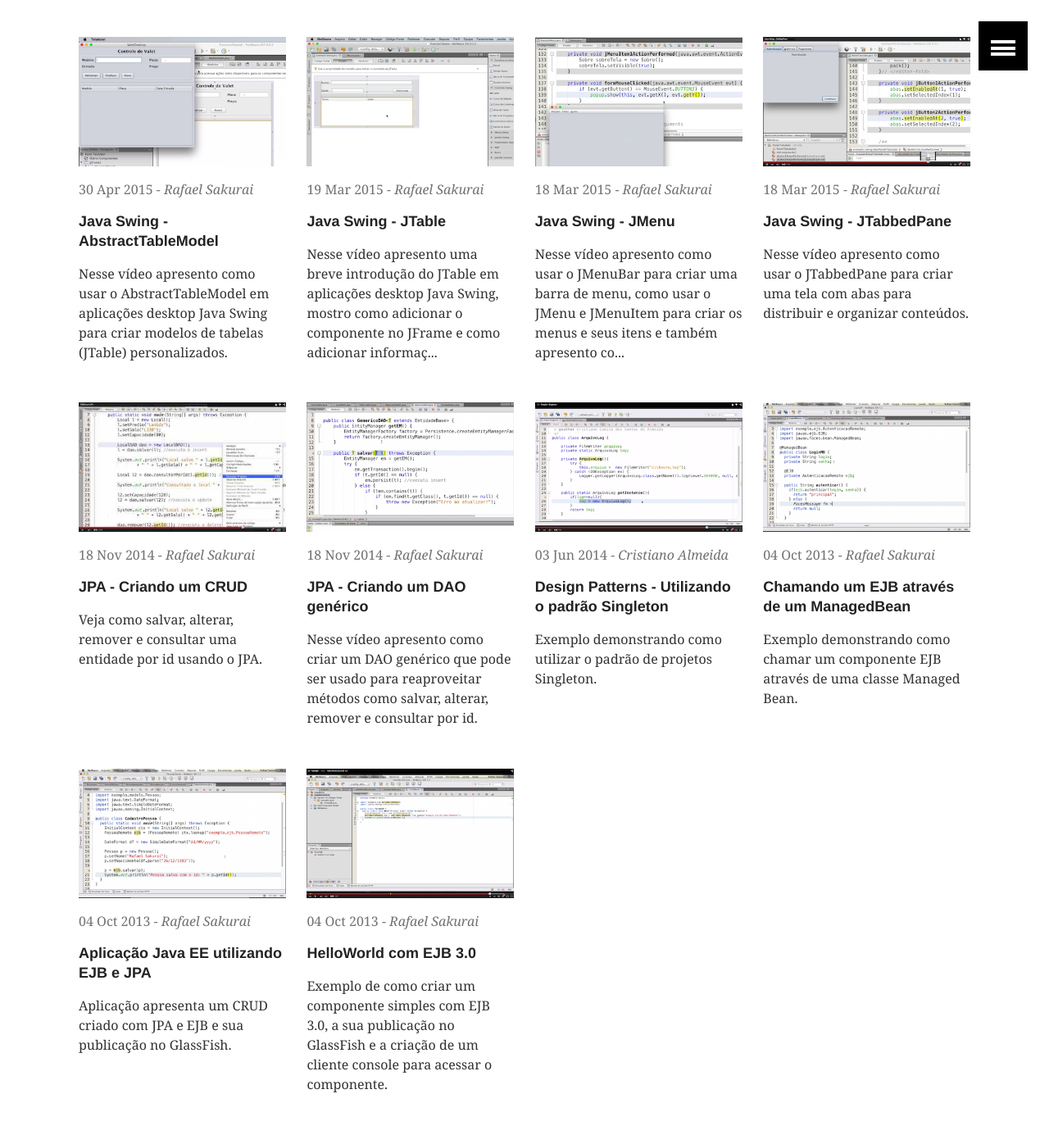
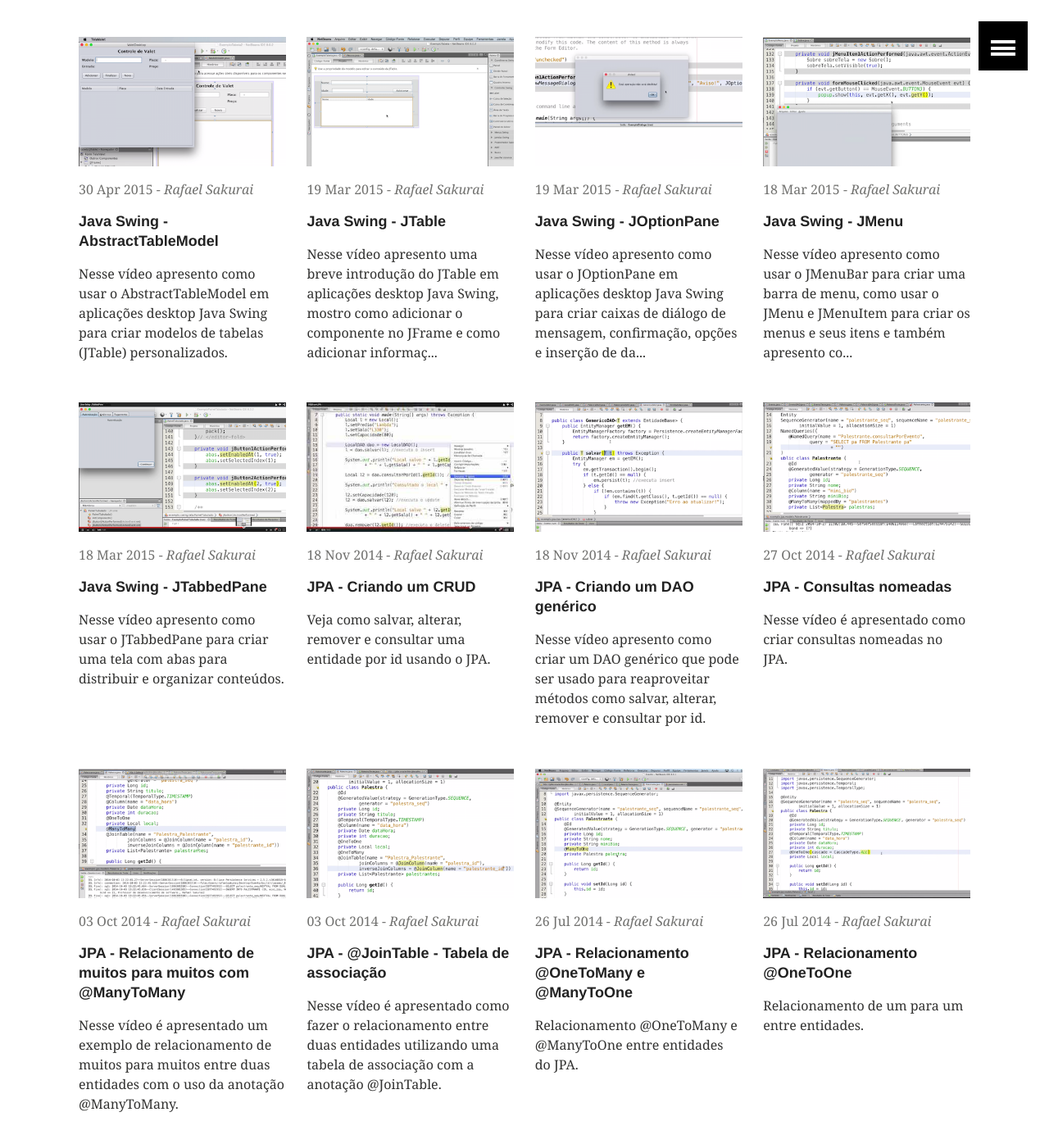
Before and after one commit to universidadejava/universidadejava.github.io, a Jekyll site: the page built from videos.md, in a window 1280 px wide and 1400 px high, scrolled down 610 px. Shown: the top 1396 px of the window at 82% size. Built offline with Jekyll 4.4.1, drawn with Linux system fonts in a browser that asks for light colours.

Commit message:
Adicionar mais posts do site antigo.

```diff
--- /dev/null
+++ b/_posts/videos/2014-07-26-jpa-um-para-muitos.md
@@ -0,0 +1,18 @@
+---
+layout: media
+title: "JPA - Relacionamento @OneToMany e @ManyToOne"
+categories: videos
+author: sakurai
+date: 2014-07-26 23:50:00
+tags: [jpa, onetomany, manytoone]
+published: true
+excerpt: Relacionamento @OneToMany e @ManyToOne entre entidades do JPA.
+comments: true
+image:
+  teaser: 2014-07-26-teaser-jpa-um-para-muitos.png
+ads: true
+---
+
+Relacionamento @OneToMany e @ManyToOne entre entidades do JPA.
+
+<iframe width="420" height="315" src="https://www.youtube.com/embed/B5wArXmXy9M" frameborder="0" allowfullscreen></iframe>
--- /dev/null
+++ b/_posts/videos/2014-07-26-jpa-um-para-um.md
@@ -0,0 +1,18 @@
+---
+layout: media
+title: "JPA - Relacionamento @OneToOne"
+categories: videos
+author: sakurai
+date: 2014-07-26 19:47:00
+tags: [jpa, onetoone]
+published: true
+excerpt: Relacionamento de um para um entre entidades.
+comments: true
+image:
+  teaser: 2014-07-26-teaser-jpa-um-para-um.png
+ads: true
+---
+
+Relacionamento de um para um entre entidades.
+
+<iframe width="420" height="315" src="https://www.youtube.com/embed/Sh-Y-beMxns" frameborder="0" allowfullscreen></iframe>
--- /dev/null
+++ b/_posts/videos/2014-10-03-jpa-muitos-para-muitos.md
@@ -0,0 +1,18 @@
+---
+layout: media
+title: "JPA - Relacionamento de muitos para muitos com @ManyToMany"
+categories: videos
+author: sakurai
+date: 2014-10-03 14:12:00
+tags: [jpa, manytomany]
+published: true
+excerpt: Nesse vídeo é apresentado um exemplo de relacionamento de muitos para muitos entre duas entidades com o uso da anotação @ManyToMany.
+comments: true
+image:
+  teaser: 2014-10-03-teaser-jpa-muitos-para-muitos.png
+ads: true
+---
+
+Nesse vídeo é apresentado um exemplo de relacionamento de muitos para muitos entre duas entidades com o uso da anotação @ManyToMany.
+
+<iframe width="420" height="315" src="https://www.youtube.com/embed/GRyNWIEZ6MQ" frameborder="0" allowfullscreen></iframe>
--- /dev/null
+++ b/_posts/videos/2014-10-03-jpa-tabela-associacao.md
@@ -0,0 +1,18 @@
+---
+layout: media
+title: "JPA - @JoinTable - Tabela de associação"
+categories: videos
+author: sakurai
+date: 2014-10-03 13:12:00
+tags: [jpa, jointable]
+published: true
+excerpt: Nesse vídeo é apresentado como fazer o relacionamento entre duas entidades utilizando uma tabela de associação com a anotação @JoinTable.
+comments: true
+image:
+  teaser: 2014-10-03-teaser-jpa-tabela-associacao.png
+ads: true
+---
+
+Nesse vídeo é apresentado como fazer o relacionamento entre duas entidades utilizando uma tabela de associação com a anotação @JoinTable.
+
+<iframe width="420" height="315" src="https://www.youtube.com/embed/6LqBB2cV28Y" frameborder="0" allowfullscreen></iframe>
--- /dev/null
+++ b/_posts/videos/2014-10-27-jpa-consultas-nomeadas.md
@@ -0,0 +1,18 @@
+---
+layout: media
+title: "JPA - Consultas nomeadas"
+categories: videos
+author: sakurai
+date: 2014-10-27 12:59:00
+tags: [jpa, namedqueries]
+published: true
+excerpt: Nesse vídeo é apresentado como criar consultas nomeadas no JPA.
+comments: true
+image:
+  teaser: 2014-10-27-teaser-jpa-consultas-nomeadas.png
+ads: true
+---
+
+Nesse vídeo é apresentado como criar consultas nomeadas no JPA.
+
+<iframe width="420" height="315" src="https://www.youtube.com/embed/sPC-oL-5ifQ" frameborder="0" allowfullscreen></iframe>
--- /dev/null
+++ b/_posts/videos/2015-03-18-java-swing-joptionpane.md
@@ -0,0 +1,18 @@
+---
+layout: media
+title: "Java Swing - JOptionPane"
+categories: videos
+author: sakurai
+date: 2015-03-19 01:05:00
+tags: [java, swing, joptionpane]
+published: true
+excerpt: Nesse vídeo apresento como usar o JOptionPane em aplicações desktop Java Swing para criar caixas de diálogo de mensagem, confirmação, opções e inserção de dados.
+comments: true
+image:
+  teaser: 2015-03-18-teaser-java-swing-joptionpane.png
+ads: true
+---
+
+Nesse vídeo apresento como usar o JOptionPane em aplicações desktop Java Swing para criar caixas de diálogo de mensagem, confirmação, opções e inserção de dados.
+
+<iframe width="420" height="315" src="https://www.youtube.com/embed/XW_Qk0UHIHA" frameborder="0" allowfullscreen></iframe>
```
Also changed, not shown: _posts/videos/2015-03-18-java-swing-jtabbedpane.md (+1 -1 lines), images/2014-07-26-teaser-jpa-um-para-muitos.png (added), images/2014-07-26-teaser-jpa-um-para-um.png (added), images/2014-10-03-teaser-jpa-muitos-para-muitos.png (added), images/2014-10-03-teaser-jpa-tabela-associacao.png (added), images/2014-10-27-teaser-jpa-consultas-nomeadas.png (added), images/2015-03-18-teaser-java-swing-joptionpane.png (added).
